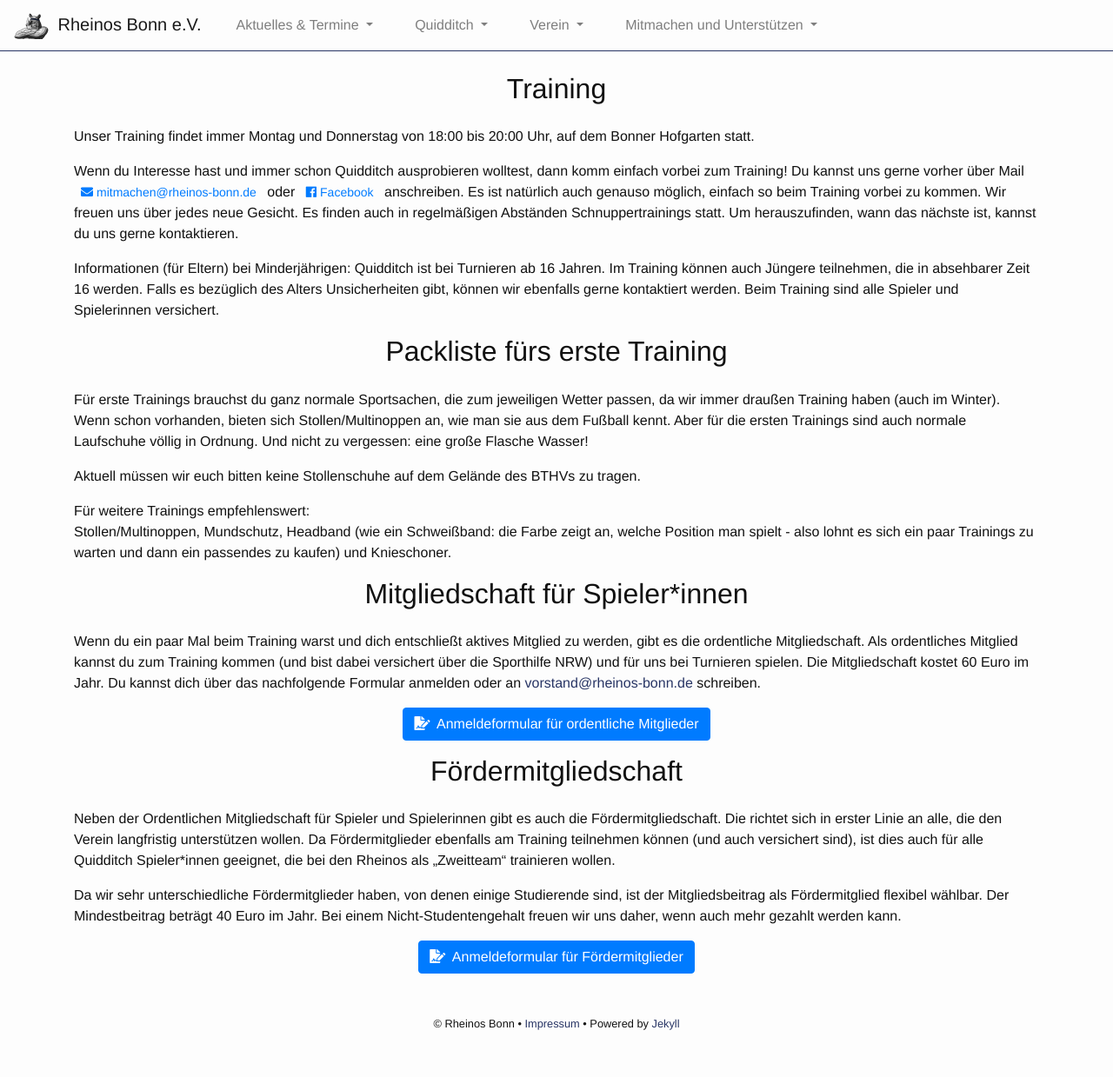
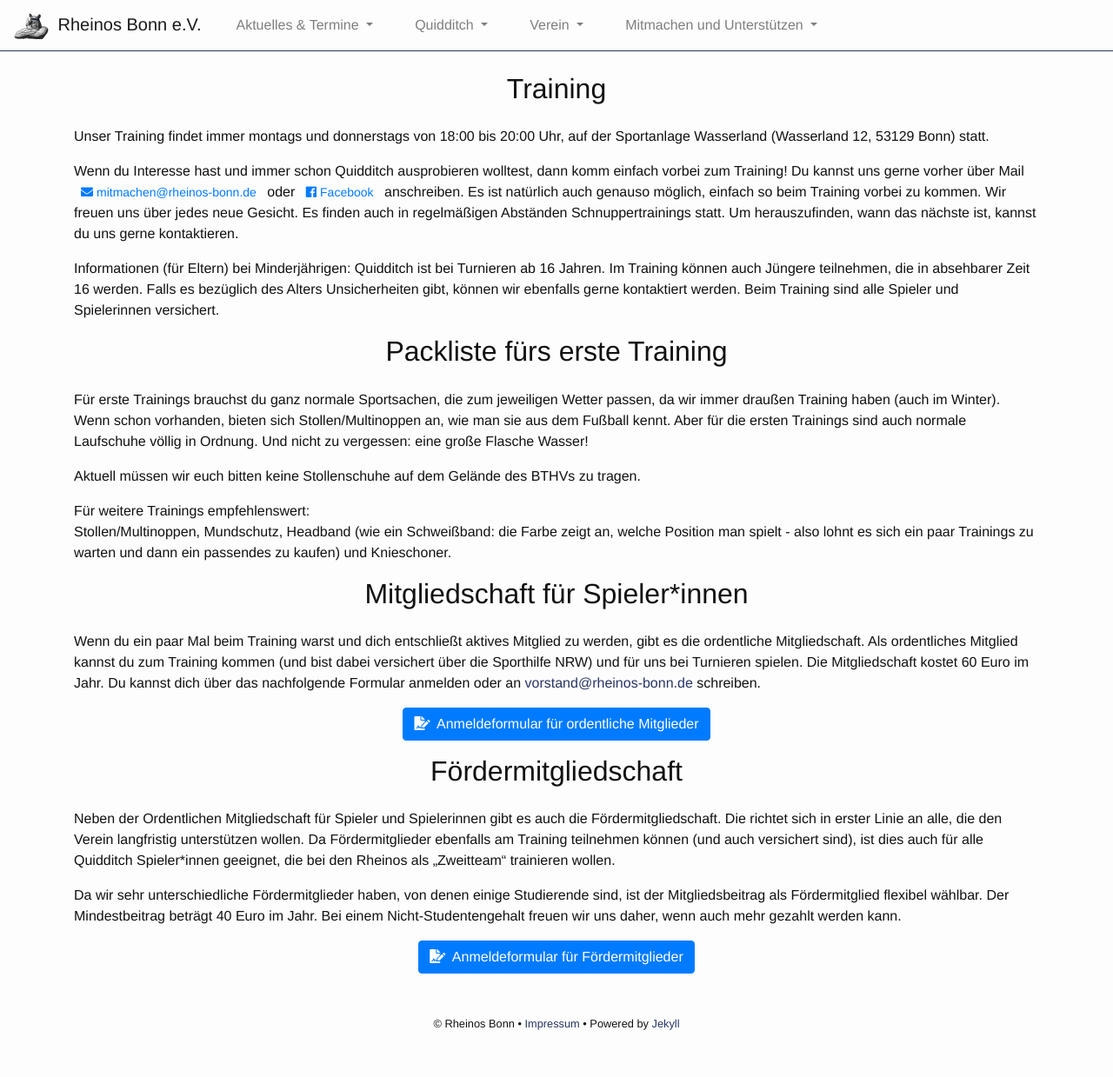
Before and after one commit to rheinos/rheinos.github.io, a Jekyll site: the page built from pages/join.html, in a window 1280 px wide. Shown: the whole page at 87% size. Built offline with Jekyll 4.4.1, drawn with Linux system fonts in a browser that asks for light colours; nearby versions of some CDN libraries.

Commit message:
Änderung des Trainingsortes

```diff
--- a/pages/join.html
+++ b/pages/join.html
@@ -8,7 +8,7 @@
   <header class="text-center mb-4">
     <h2>Training</h2>
   </header>
-    <p>Unser Training findet immer Montag und Donnerstag von 18:00 bis 20:00 Uhr, auf dem Bonner Hofgarten statt.
+    <p>Unser Training findet immer montags und donnerstags von 18:00 bis 20:00 Uhr, auf der Sportanlage Wasserland (Wasserland 12, 53129 Bonn) statt.
   <div class="modal fade map-modal" tabindex="-1" role="dialog" aria-labelledby="myExtraLargeModalLabel" aria-hidden="true">
     <div class="modal-dialog modal-xl">
       <div class="modal-content">
@@ -63,7 +63,6 @@
     </header>
     <p>Neben der Ordentlichen Mitgliedschaft für Spieler und Spielerinnen gibt es auch die Fördermitgliedschaft. Die richtet sich in erster Linie an alle, die den Verein langfristig unterstützen wollen. Da Fördermitglieder ebenfalls am Training teilnehmen können (und auch versichert sind), ist dies auch für alle Quidditch Spieler*innen geeignet, die bei den Rheinos als „Zweitteam“ trainieren wollen.</p>
 
-
     <p>Da wir sehr unterschiedliche Fördermitglieder haben, von denen einige Studierende sind, ist der Mitgliedsbeitrag als Fördermitglied flexibel wählbar. Der Mindestbeitrag beträgt 40 Euro im Jahr. Bei einem Nicht-Studentengehalt freuen wir uns daher, wenn auch mehr gezahlt werden kann.</p>
     <p class="text-center">
       <a href="https://goo.gl/forms/vaQ3QoiDI9GfaJvr2" target="_blank" class="btn btn-primary"><i class="fas fa-file-signature mr-1"></i> Anmeldeformular für Fördermitglieder</a>
```
